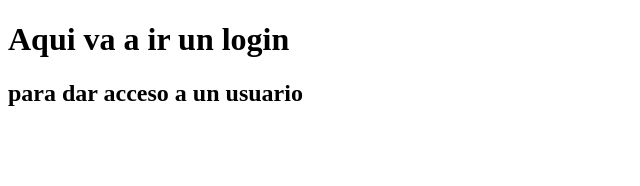
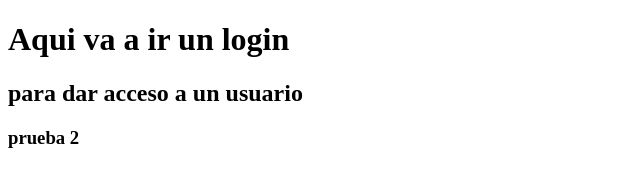
Before and after one commit to MoisesNarciso/Primer-Proyecto, a plain HTML site: page login.html in a window 1280 px wide. Shown: the full height of the page, 0-640 px from the left. Drawn offline with Linux system fonts and the light colour scheme.

Commit message:
he agregado prueba 2

```diff
--- a/login.html
+++ b/login.html
@@ -9,5 +9,6 @@
 <body>
     <h1>Aqui va a ir un login</h1>
     <h2>para dar acceso a un usuario</h2>
+    <h3>prueba 2</h3>
 </body>
 </html>
```
